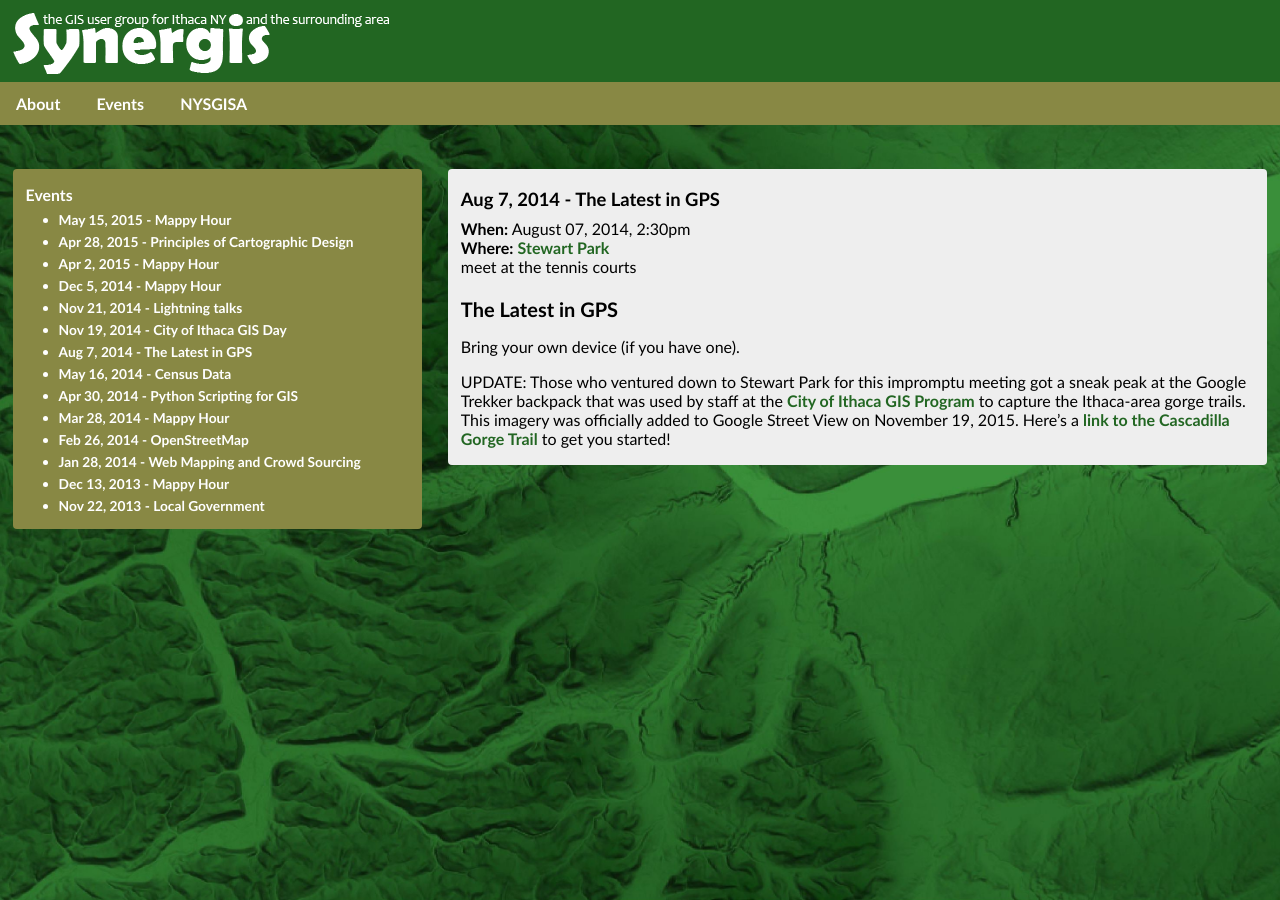
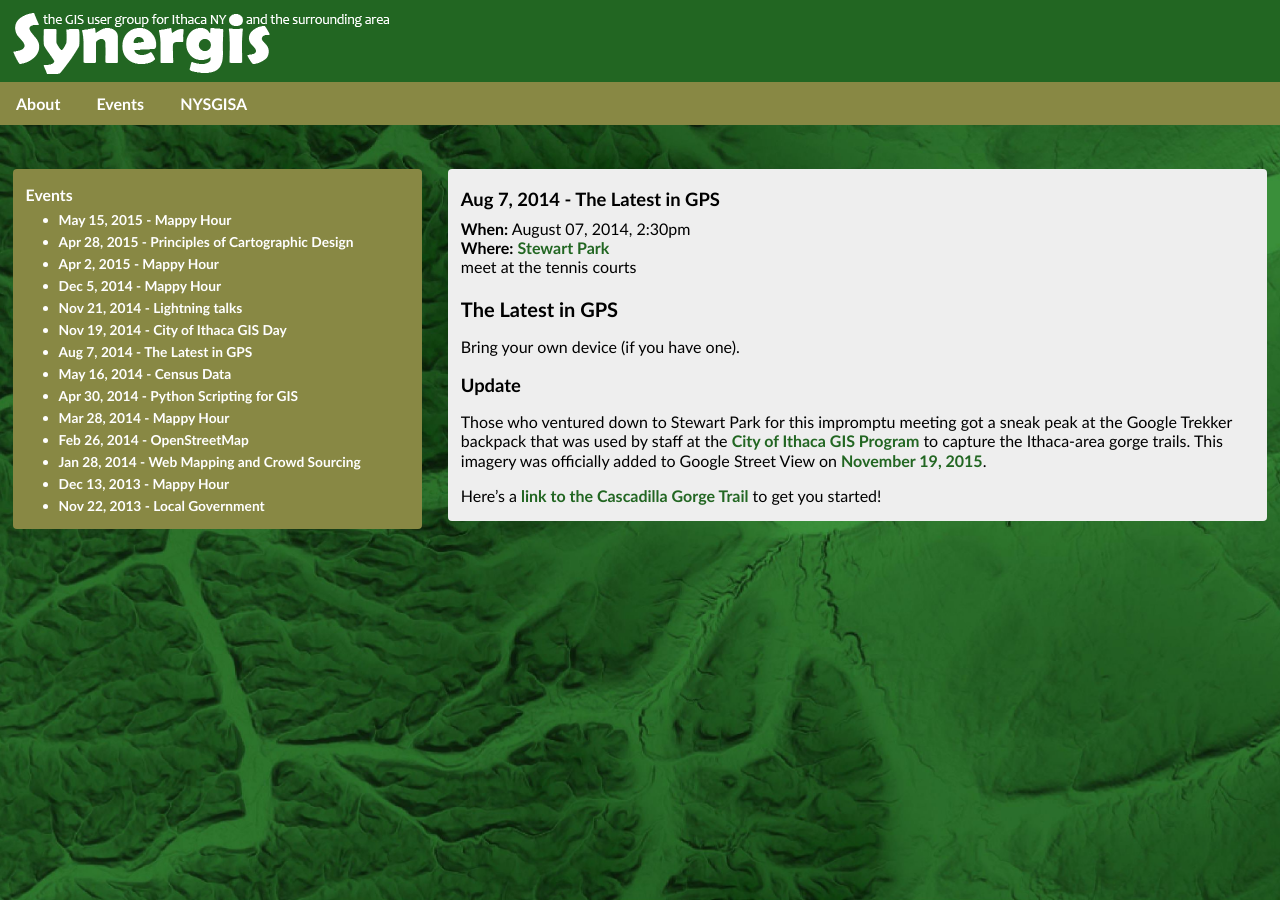
Before and after one commit to synergis-ny/synergis-ny.github.io, a Jekyll site: the page built from events/_posts/2014-08-07-latest-in-gps.md, in a window 1280 px wide. Built offline with Jekyll 4.4.1, drawn with Linux system fonts in a browser that asks for light colours; part of the change alters nothing that is shown.

```diff
--- a/events/_posts/2014-08-07-latest-in-gps.md
+++ b/events/_posts/2014-08-07-latest-in-gps.md
@@ -12,4 +12,8 @@ category: events
 
 Bring your own device (if you have one).
 
-UPDATE: Those who ventured down to Stewart Park for this impromptu meeting got a sneak peak at the Google Trekker backpack that was used by staff at the [City of Ithaca GIS Program](http://www.cityofithaca.org/333/GIS-Program) to capture the Ithaca-area gorge trails.  This imagery was officially added to Google Street View on November 19, 2015.  Here's a [link to the Cascadilla Gorge Trail](https://www.google.com/maps/@42.443094,-76.492982,3a,75y,89.11h,75.78t/data=!3m5!1e1!3m3!1so69c3kCpsGXANZ0dM9V_3g!2e0!3e5) to get you started!
+## Update
+
+Those who ventured down to Stewart Park for this impromptu meeting got a sneak peak at the Google Trekker backpack that was used by staff at the [City of Ithaca GIS Program](http://www.cityofithaca.org/333/GIS-Program) to capture the Ithaca-area gorge trails.  This imagery was officially added to Google Street View on [November 19, 2015](http://synergis-ny.github.io/events/2014/11/19/city-of-ithaca-gis-day/).
+
+Here's a [link to the Cascadilla Gorge Trail](https://www.google.com/maps/@42.443094,-76.492982,3a,75y,89.11h,75.78t/data=!3m5!1e1!3m3!1so69c3kCpsGXANZ0dM9V_3g!2e0!3e5) to get you started!
```
